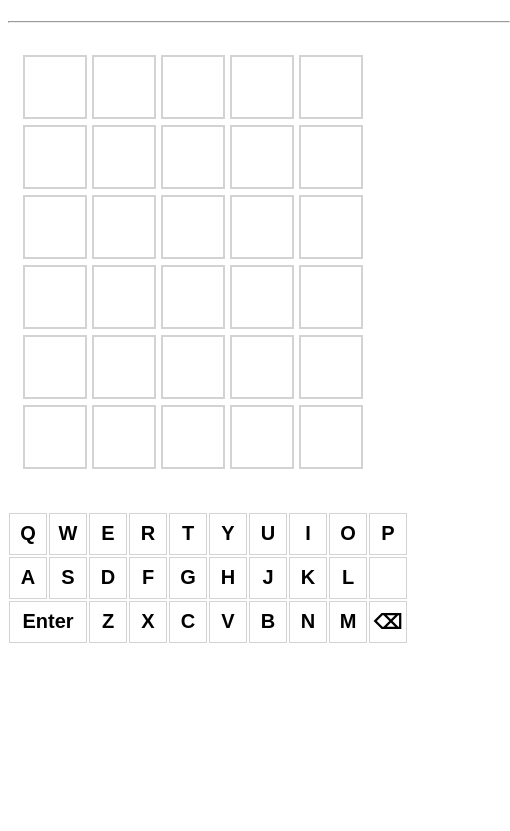
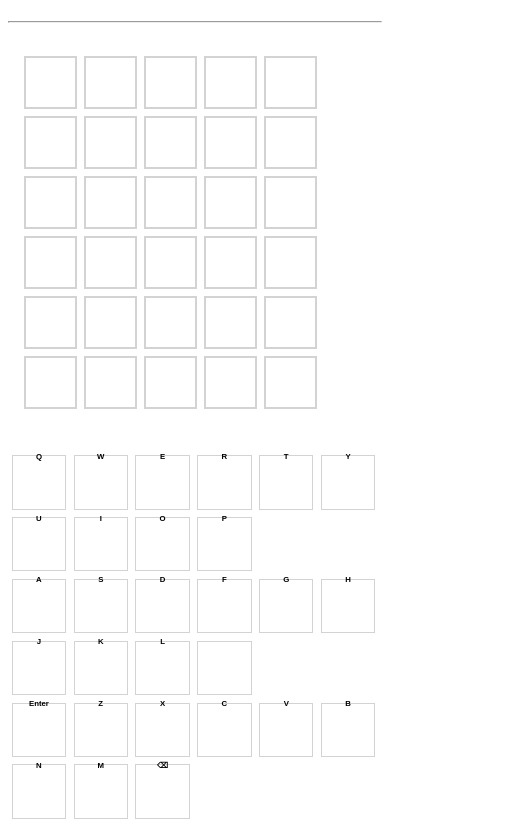
Before and after one commit to 69PercentFat/wordle-Js, a plain HTML site: page index.html in a window 390 px wide. Shown: the part 53-884 px from the top of the page, 510 px wide, since content can reach past the window. Before the commit the page ends 844 px from the top, so only its background shows below. Drawn offline with Linux system fonts and the light colour scheme.

Commit message:
responsive

```diff
--- a/style.css
+++ b/style.css
@@ -5,7 +5,7 @@ body {
 }
 
 hr {
-    width: 500px;
+    max-width: 100%; /* Make the horizontal rule responsive */
 }
 
 #title {
@@ -15,8 +15,8 @@ hr {
 }
 
 #board {
-    width: 350px;
-    height: 420px;
+    width: 100%; /* Make the board container responsive */
+    max-width: 350px; /* Limit the maximum width */
     margin: 0 auto;
     margin-top: 3px;
     display: flex;
@@ -26,70 +26,39 @@ hr {
 .tile {
     /* Box */
     border: 2px solid lightgray;
-    width: 60px;
-    height: 60px;
-    margin: 2.5px;
+    width: 14%; /* Adjust the width for responsiveness */
+    height: 0;
+    padding-bottom: 14%; /* Maintain a square aspect ratio */
+    margin: 1%;
 
     /* Text */
     color: black;
-    font-size: 36px;
+    font-size: 3vw; /* Responsive font size based on viewport width */
     font-weight: bold;
     display: flex;
     justify-content: center;
     align-items: center;
 }
 
-.correct {
-    background-color: #51804d;
-    color: white;
-    border-color: white;
-}
-
-.present {
-    background-color: #ffd000;
-    color: white;
-    border-color: white;
-}
-
-.absent {
-    background-color: #787C7E;
-    color: white;
-    border-color:white;
-}
-
-
 .keyboard-row {
-    width: 400px;
-
+    width: 100%; /* Make the keyboard row container responsive */
+    max-width: 400px; /* Limit the maximum width */
     margin: 0 auto;
     display: flex;
     flex-wrap: wrap;
 }
 
-.key-tile {
-    width: 36px;
-    height: 40px;
-    margin: 1px;
+.key-tile, .enter-key-tile {
+    width: 14%; /* Adjust the width for responsiveness */
+    height: 0;
+    padding-bottom: 14%; /* Maintain a square aspect ratio */
+    margin: 1%;
     border: 1px solid lightgray;
 
     /* Text */
-    font-size: 20px;
+    font-size: 2vw; /* Responsive font size based on viewport width */
     font-weight: bold;
     display: flex;
     justify-content: center;
     align-items: center;
 }
-
-.enter-key-tile {
-    width: 76px;
-    height: 40px;
-    margin: 1px;
-    border: 1px solid lightgray;
-
-    /* Text */
-    font-size: 20px;
-    font-weight: bold;
-    display: flex;
-    justify-content: center;
-    align-items: center;
-}
```
